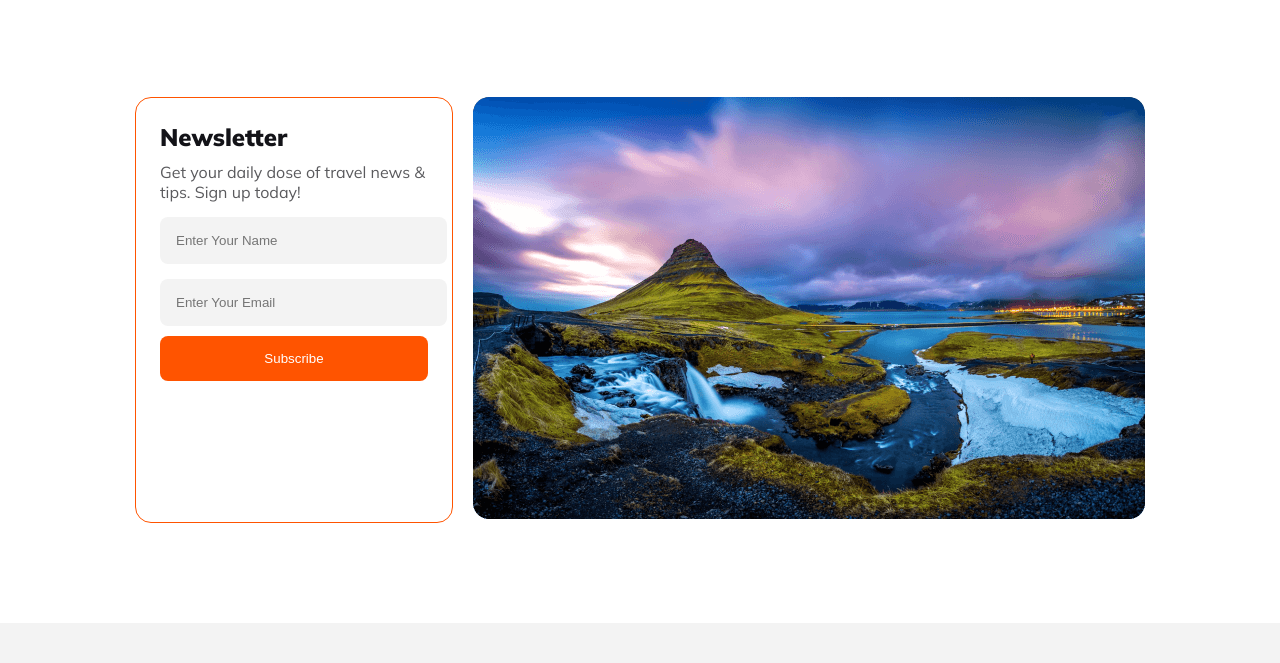
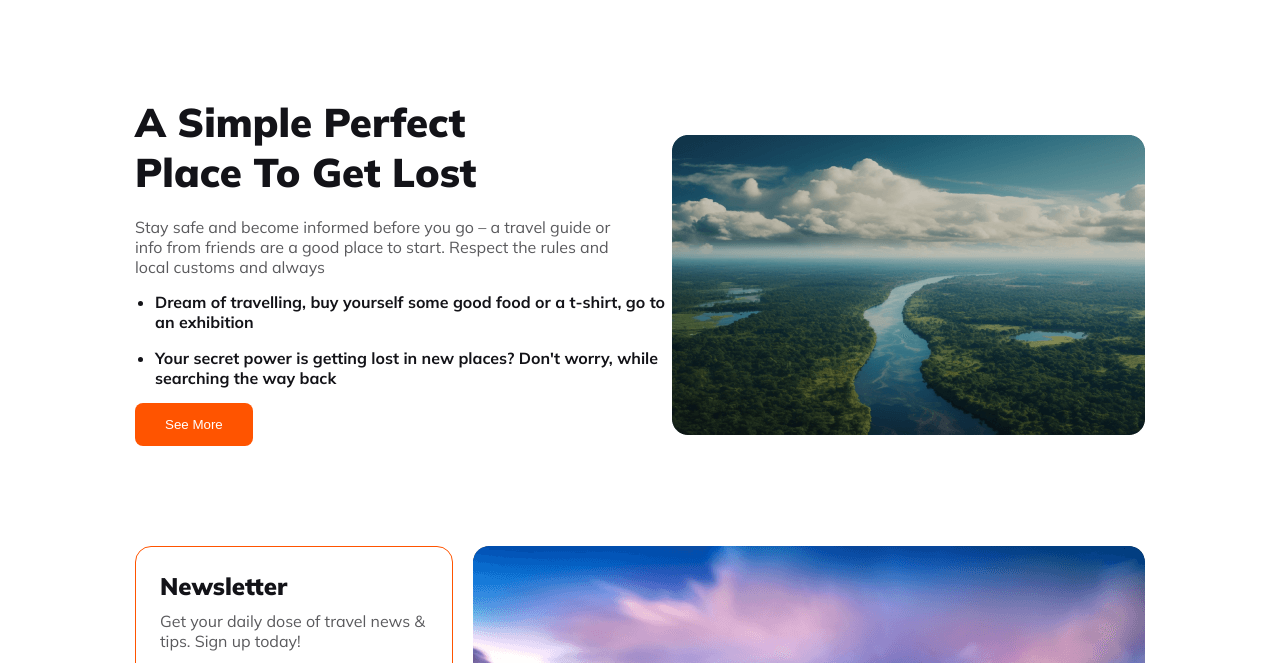
Before and after one commit to devrimonbd/assignment-two, a plain HTML site: page index.html in a window 1280 px wide. Shown: the part 3086-3749 px from the top of the page. Drawn offline with Linux system fonts and the light colour scheme.

Commit message:
added place section

```diff
--- a/index.html
+++ b/index.html
@@ -146,6 +146,30 @@
                 </div>
             </div>
         </section>
+
+        <!-- Perfect Place -->
+        <section>
+            <div class="place-container">
+                <div class="place-content">
+                    <h2>A Simple Perfect Place To Get Lost</h2>
+                    <p>Stay safe and become informed before you go – a travel guide or info from friends are a good
+                        place to start. Respect the
+                        rules and local customs and always</p>
+                    <ul>
+                        <li class="li-1">Dream of travelling, buy yourself some good food or a t-shirt, go to an
+                            exhibition</li>
+                        <li>Your secret power is getting lost in new places? Don't worry, while searching the way back
+                        </li>
+                    </ul>
+                    <button class="btn-primary">See More</button>
+                </div>
+                <div class="video">
+                    <img src="Images/Rectangle11.png" alt="">
+                </div>
+            </div>
+        </section>
+
+
         <!-- newsletter section -->
         <section class="news-section">
             <div class="newsletter">
--- a/style/style.css
+++ b/style/style.css
@@ -43,10 +43,6 @@ nav ul {
     display: flex;
     gap: 20px;
 }
-
-
-
-
 
 .happy-travel-section {
     margin-bottom: 100px;
@@ -219,6 +215,48 @@ nav ul {
     position: relative;
     margin: 0 auto;
 }
+
+/* Place section */
+.place-container {
+    display: flex;
+    align-items: center;
+    justify-content: space-between;
+    margin-top: 100px;
+}
+
+.place-container .place-content h2 {
+    margin-bottom: 20px;
+    color: #131318;
+    font-size: 2.5rem;
+    font-weight: 800;
+    width: 400px;
+}
+
+.place-container .place-content p {
+    color: #5A5A5D;
+    font-size: 1rem;
+    font-weight: 400;
+    width: 500px;
+    margin-bottom: 15px;
+}
+
+.place-container .place-content ul {
+    color: #131318;
+    font-size: 1rem;
+    font-weight: 700;
+    margin-bottom: 15px;
+    margin-left: 20px;
+}
+
+.place-container .place-content ul .li-1 {
+    margin-bottom: 16px;
+}
+
+.place-container img {
+    margin-top: 30px;
+}
+
+
 
 /* newsletter section */
 .news-section {
@@ -423,4 +461,9 @@ hr {
         border: none;
 
     }
+
+    .place-container {
+        flex-direction: column;
+        margin-top: 35px;
+    }
 }
```
Also changed, not shown: Images/Rectangle-11.png (added).
